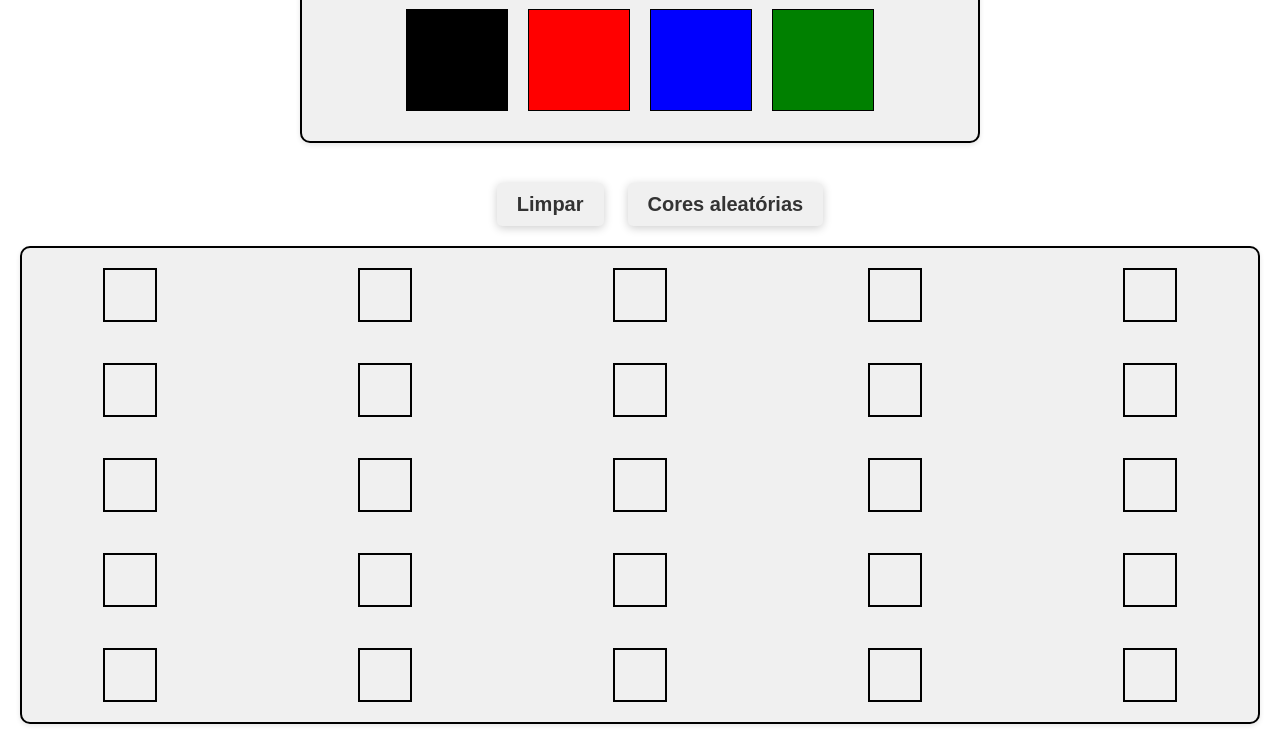
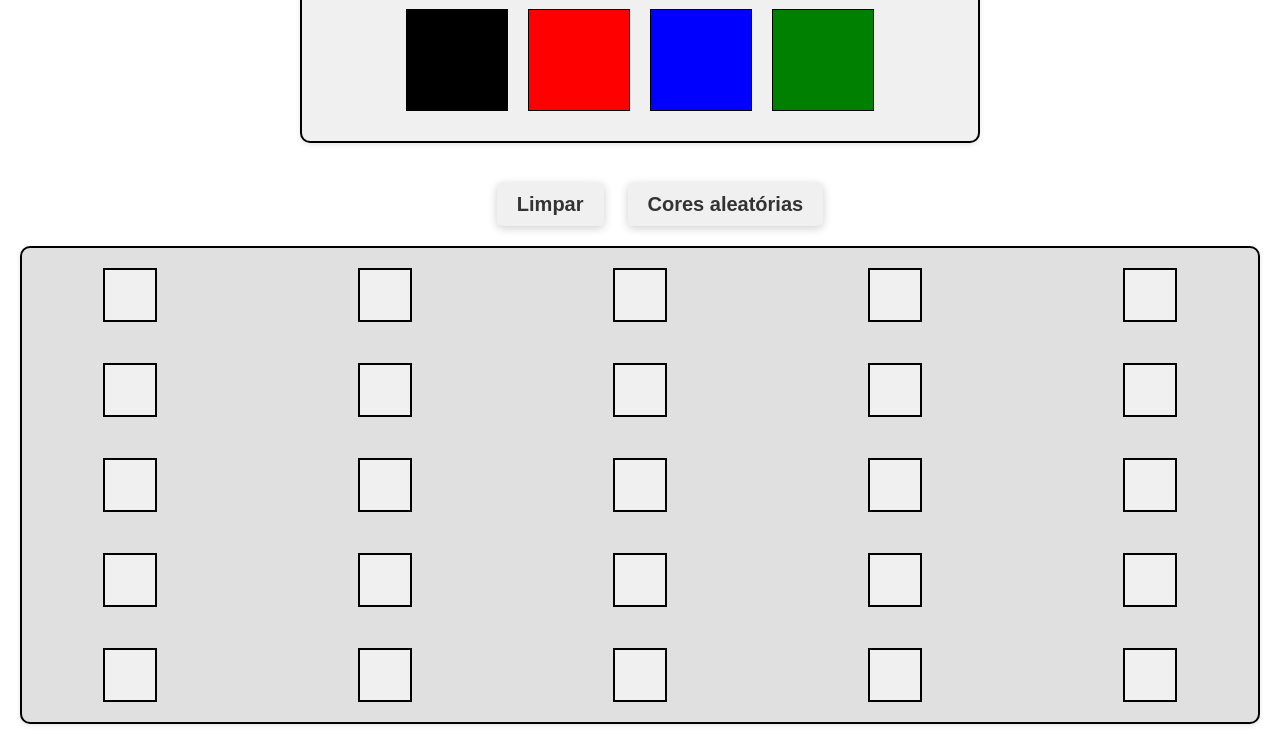
Before and after one commit to SamuelSfeir/pixels-art, a website: page index.html in a window 1280 px wide. In both pictures the pointer is over the element 640 px from the left and 580 px from the top of the page. Shown: the part 95-839 px from the top of the page. Drawn offline with Linux system fonts and the light colour scheme.

Commit message:
Adiciona commit final

```diff
--- a/style.css
+++ b/style.css
@@ -88,6 +88,10 @@ header h1 {
     box-shadow: 0 2px 5px rgba(0, 0, 0, 0.1);
 }
 
+#pixel-board:hover {
+    background-color: #e0e0e0; /* Cor do fundo ao passar o mouse */
+}
+
 .pixel {
     border: 2px solid black; /* Aumentei a espessura da borda */
     width: 50px; /* Aumentei um pouco o tamanho do pixel */
```
